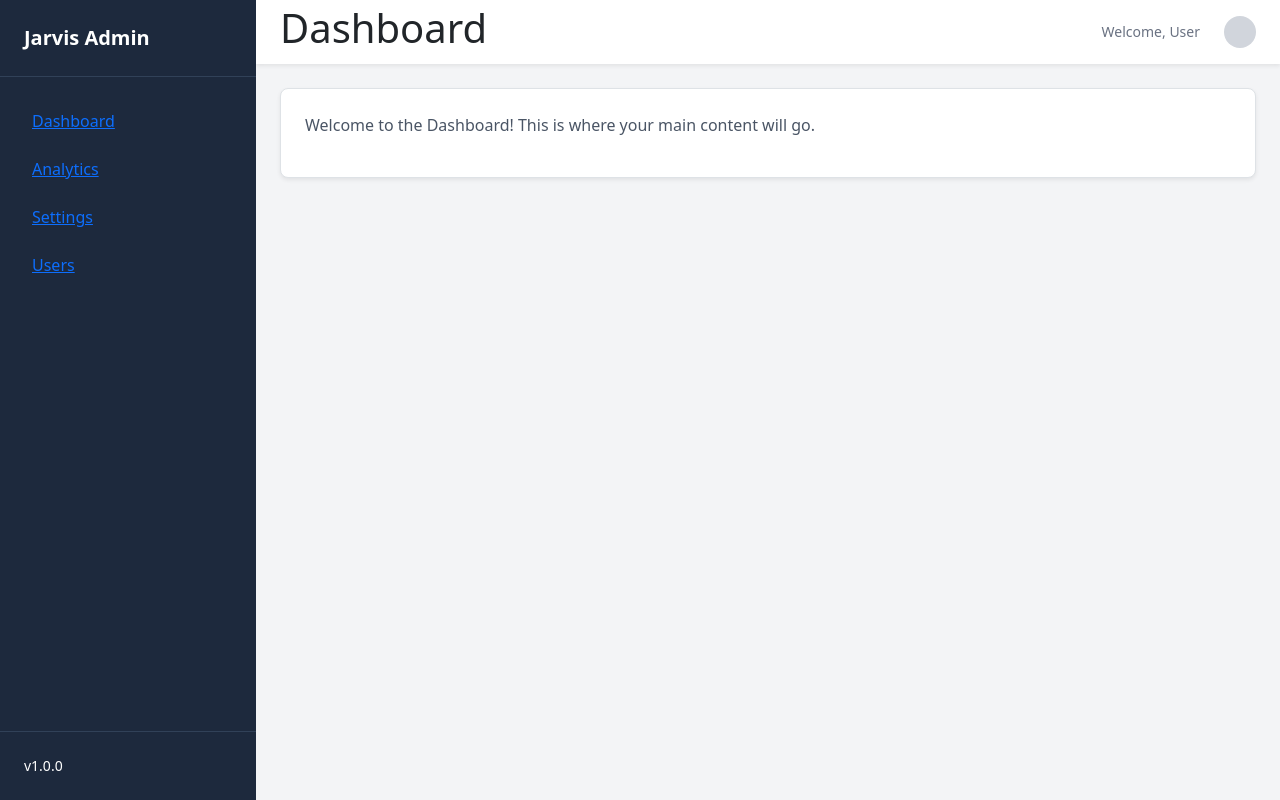
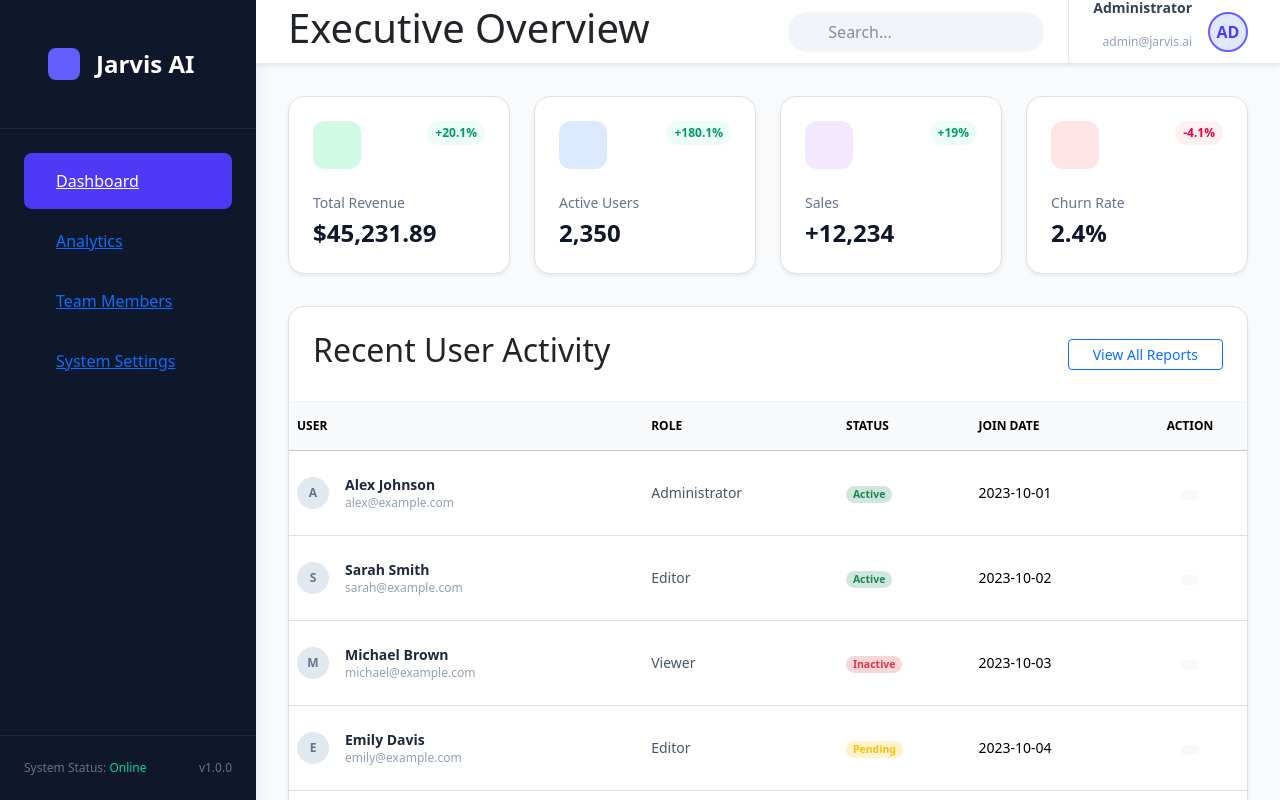
Before and after one commit to Asadali1010/jarvis-testing-with-angular, an Angular app: page /dashboard in a window 1280 px wide. Built offline with nearby package versions, Linux system fonts and the light colour scheme.

Commit message:
feat: Redesign the dashboard to be professional and visually appealing usin…
Automated by Jarvis team

```diff
--- a/src/app/dashboard/dashboard.component.html
+++ b/src/app/dashboard/dashboard.component.html
@@ -1,35 +1,128 @@
-<div class="flex h-screen overflow-hidden bg-gray-100">
+<div class="flex h-screen overflow-hidden bg-slate-50">
   <!-- Sidebar -->
-  <aside class="w-64 bg-slate-800 text-white flex flex-col">
-    <div class="p-4 text-xl font-bold border-b border-slate-700">
-      Jarvis Admin
+  <aside class="w-64 bg-slate-900 text-slate-300 flex flex-col transition-all duration-300 ease-in-out shadow-xl">
+    <div class="p-5 text-2xl font-bold text-white flex items-center gap-3 border-b border-slate-800">
+      <div class="w-8 h-8 bg-indigo-500 rounded-lg flex items-center justify-center">
+        <i class="bi bi-cpu text-white"></i>
+      </div>
+      <span>Jarvis AI</span>
     </div>
-    <nav class="flex-1 p-4 space-y-2">
-      <a href="#" class="block p-2 rounded hover:bg-slate-700 transition-colors">Dashboard</a>
-      <a href="#" class="block p-2 rounded hover:bg-slate-700 transition-colors">Analytics</a>
-      <a href="#" class="block p-2 rounded hover:bg-slate-700 transition-colors">Settings</a>
-      <a href="#" class="block p-2 rounded hover:bg-slate-700 transition-colors">Users</a>
+    <nav class="flex-1 p-4 space-y-1">
+      <a href="#" class="flex items-center gap-3 p-3 rounded-lg bg-indigo-600 text-white transition-all font-medium">
+        <i class="bi bi-grid-1x2"></i> Dashboard
+      </a>
+      <a href="#" class="flex items-center gap-3 p-3 rounded-lg hover:bg-slate-800 hover:text-white transition-all">
+        <i class="bi bi-bar-chart"></i> Analytics
+      </a>
+      <a href="#" class="flex items-center gap-3 p-3 rounded-lg hover:bg-slate-800 hover:text-white transition-all">
+        <i class="bi bi-people"></i> Team Members
+      </a>
+      <a href="#" class="flex items-center gap-3 p-3 rounded-lg hover:bg-slate-800 hover:text-white transition-all">
+        <i class="bi bi-gear"></i> System Settings
+      </a>
     </nav>
-    <div class="p-4 border-t border-slate-700 text-sm">
-      v1.0.0
+    <div class="p-4 border-t border-slate-800 text-xs flex justify-between items-center text-slate-500">
+      <span>System Status: <span class="text-emerald-400">Online</span></span>
+      <span>v1.0.0</span>
     </div>
   </aside>
 
   <!-- Main Content Area -->
   <div class="flex-1 flex flex-col overflow-hidden">
-    <!-- Header -->
-    <header class="h-16 bg-white shadow-sm flex items-center justify-between px-6">
-      <h1 class="text-xl font-semibold text-gray-800">{{ title }}</h1>
+    <!-- Top Navbar -->
+    <header class="h-16 bg-white border-b border-slate-200 flex items-center justify-between px-8 shadow-sm">
       <div class="flex items-center gap-4">
-        <span class="text-sm text-gray-500">Welcome, User</span>
-        <div class="w-8 h-8 rounded-full bg-gray-300"></div>
+        <h1 class="text-xl font-bold text-slate-800">{{ title }}</h1>
+      </div>
+      <div class="flex items-center gap-6">
+        <div class="relative hidden md:block">
+          <span class="absolute inset-y-0 left-0 flex items-center pl-3 text-slate-400">
+            <i class="bi bi-search"></i>
+          </span>
+          <input type="text" placeholder="Search..." class="pl-10 pr-4 py-2 bg-slate-100 border-transparent focus:bg-white focus:ring-2 focus:ring-indigo-500 rounded-full text-sm transition-all outline-none w-64">
+        </div>
+        <div class="flex items-center gap-3 pl-6 border-l border-slate-200">
+          <div class="text-right hidden sm:block">
+            <p class="text-sm font-semibold text-slate-700">Administrator</p>
+            <p class="text-xs text-slate-400">admin@jarvis.ai</p>
+          </div>
+          <div class="w-10 h-10 rounded-full bg-indigo-100 text-indigo-600 flex items-center justify-center font-bold border-2 border-indigo-500 cursor-pointer hover:opacity-80 transition-opacity">
+            AD
+          </div>
+        </div>
       </div>
     </header>
 
     <!-- Page Content -->
-    <main class="flex-1 overflow-y-auto p-6">
-      <div class="bg-white p-6 rounded-lg shadow-sm border border-gray-200">
-        <p class="text-gray-600">Welcome to the Dashboard! This is where your main content will go.</p>
+    <main class="flex-1 overflow-y-auto p-8">
+      <!-- Metrics Grid -->
+      <div class="grid grid-cols-1 md:grid-cols-2 lg:grid-cols-4 gap-6 mb-8">
+        <div *ngFor="let metric of metrics" class="bg-white p-6 rounded-2xl shadow-sm border border-slate-200 hover:shadow-md transition-shadow group">
+          <div class="flex justify-between items-start mb-4">
+            <div [class]="'w-12 h-12 rounded-xl flex items-center justify-center text-xl ' + metric.color">
+              <i [class]="'bi ' + metric.icon"></i>
+            </div>
+            <span [class]="'text-xs font-bold px-2 py-1 rounded-full ' + (metric.isPositive ? 'text-emerald-600 bg-emerald-50' : 'text-rose-600 bg-rose-50')">
+              {{ metric.change }}
+            </span>
+          </div>
+          <div class="text-slate-500 text-sm font-medium">{{ metric.label }}</div>
+          <div class="text-2xl font-bold text-slate-900 mt-1">{{ metric.value }}</div>
+        </div>
+      </div>
+
+      <!-- Table Section -->
+      <div class="bg-white rounded-2xl shadow-sm border border-slate-200 overflow-hidden">
+        <div class="p-6 border-b border-slate-100 flex justify-between items-center">
+          <h2 class="text-lg font-bold text-slate-800">Recent User Activity</h2>
+          <button class="btn btn-sm btn-outline-primary rounded-lg px-4 py-1 text-sm font-medium hover:bg-indigo-600 hover:text-white transition-all">
+            View All Reports
+          </button>
+        </div>
+        <div class="table-responsive">
+          <table class="table table-hover align-middle mb-0">
+            <thead class="table-light text-slate-500 text-xs uppercase font-bold">
+              <tr>
+                <th class="px-6 py-3 border-b">User</th>
+                <th class="px-6 py-3 border-b">Role</th>
+                <th class="px-6 py-3 border-b">Status</th>
+                <th class="px-6 py-3 border-b">Join Date</th>
+                <th class="px-6 py-3 border-b text-center">Action</th>
+              </tr>
+            </thead>
+            <tbody class="text-slate-600 text-sm">
+              <tr *ngFor="let user of recentActivities">
+                <td class="px-6 py-4 border-b">
+                  <div class="flex items-center gap-3">
+                    <div class="w-8 h-8 rounded-full bg-slate-200 flex items-center justify-center text-xs font-bold text-slate-500">
+                      {{ user.name.charAt(0) }}
+                    </div>
+                    <div>
+                      <div class="font-semibold text-slate-800">{{ user.name }}</div>
+                      <div class="text-xs text-slate-400">{{ user.email }}</div>
+                    </div>
+                  </div>
+                </td>
+                <td class="px-6 py-4 border-b">
+                  <span class="text-slate-600">{{ user.role }}</span>
+                </td>
+                <td class="px-6 py-4 border-b">
+                  <span [class]="'badge rounded-pill ' + (user.status === 'Active' ? 'bg-success-subtle text-success' : (user.status === 'Inactive' ? 'bg-danger-subtle text-danger' : 'bg-warning-subtle text-warning'))">
+                    {{ user.status }}
+                  </span>
+                </td>
+                <td class="px-6 py-4 border-b text-slate-500">
+                  {{ user.date }}
+                </td>
+                <td class="px-6 py-4 border-b text-center">
+                  <button class="btn btn-sm btn-light text-slate-400 hover:text-indigo-600 border-slate-200 rounded-lg">
+                    <i class="bi bi-three-dots"></i>
+                  </button>
+                </td>
+              </tr>
+            </tbody>
+          </table>
+        </div>
       </div>
     </main>
   </div>
--- a/src/app/dashboard/dashboard.component.ts
+++ b/src/app/dashboard/dashboard.component.ts
@@ -1,12 +1,47 @@
 import { Component } from '@angular/core';
+import { CommonModule } from '@angular/common';
+
+interface MetricCard {
+  label: string;
+  value: string;
+  change: string;
+  isPositive: boolean;
+  icon: string;
+  color: string;
+}
+
+interface UserActivity {
+  id: number;
+  name: string;
+  email: string;
+  role: string;
+  status: 'Active' | 'Inactive' | 'Pending';
+  date: string;
+}
 
 @Component({
   selector: 'app-dashboard',
   standalone: true,
-  imports: [],
+  imports: [CommonModule],
   templateUrl: './dashboard.component.html',
   styleUrl: './dashboard.component.css'
 })
 export class DashboardComponent {
-  title = 'Dashboard';
+  title = 'Executive Overview';
+
+  metrics: MetricCard[] = [
+    { label: 'Total Revenue', value: '$45,231.89', change: '+20.1%', isPositive: true, icon: 'bi-currency-dollar', color: 'text-emerald-600 bg-emerald-100' },
+    { label: 'Active Users', value: '2,350', change: '+180.1%', isPositive: true, icon: 'bi-people', color: 'text-blue-600 bg-blue-100' },
+    { label: 'Sales', value: '+12,234', change: '+19%', isPositive: true, icon: 'bi-cart', color: 'text-purple-600 bg-purple-100' },
+    { label: 'Churn Rate', value: '2.4%', change: '-4.1%', isPositive: false, icon: 'bi-graph-down', color: 'text-rose-600 bg-rose-100' },
+  ];
+
+  recentActivities: UserActivity[] = [
+    { id: 1, name: 'Alex Johnson', email: 'alex@example.com', role: 'Administrator', status: 'Active', date: '2023-10-01' },
+    { id: 2, name: 'Sarah Smith', email: 'sarah@example.com', role: 'Editor', status: 'Active', date: '2023-10-02' },
+    { id: 3, name: 'Michael Brown', email: 'michael@example.com', role: 'Viewer', status: 'Inactive', date: '2023-10-03' },
+    { id: 4, name: 'Emily Davis', email: 'emily@example.com', role: 'Editor', status: 'Pending', date: '2023-10-04' },
+    { id: 5, name: 'Chris Wilson', email: 'chris@example.com', role: 'Administrator', status: 'Active', date: '2023-10-05' },
+    { id: 6, name: 'Jessica Taylor', email: 'jessica@example.com', role: 'Viewer', status: 'Active', date: '2023-10-06' },
+  ];
 }
```
